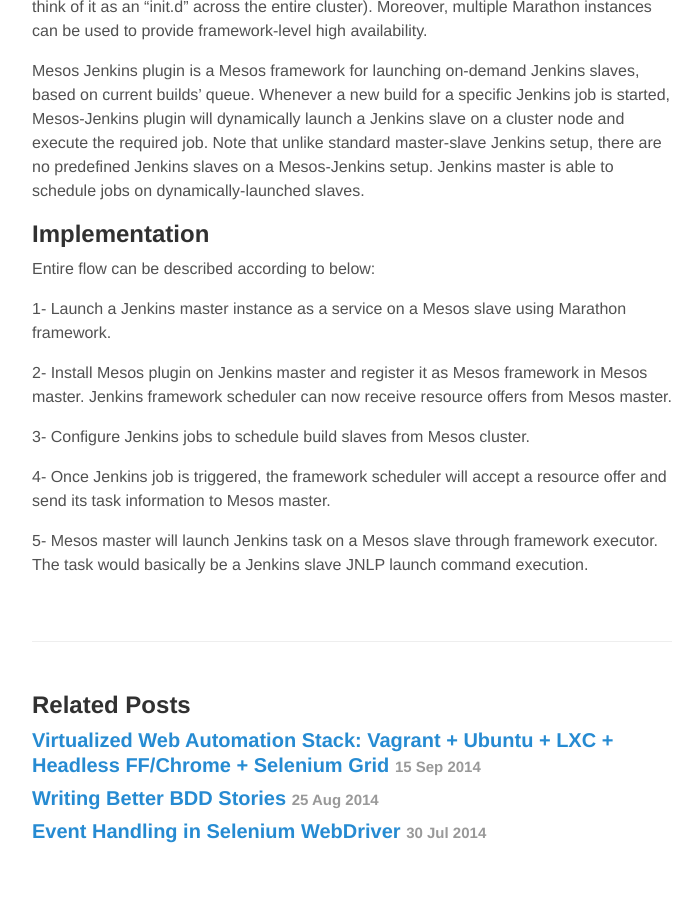
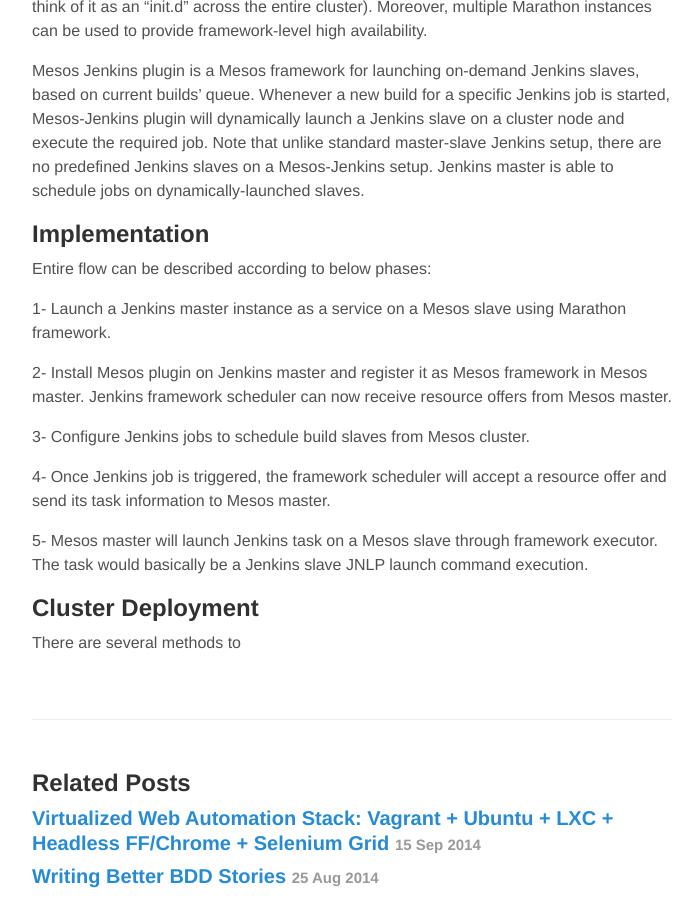
Before and after one commit to waseemh/waseemh.github.io_F, a Jekyll site: the page built from _posts/2015-03-15-cluster-wideci-system-mesos-jenkins.md, in a window 1280 px wide and 900 px high, scrolled down 1196 px. Shown: the whole window, without its empty margins (288-988 px from the left). Built offline with Jekyll 4.4.1, drawn with Linux system fonts in a browser that asks for light colours; Markdown is read by kramdown in place of the engine named in the settings.

Commit message:
Update 2015-03-15-cluster-wideci-system-mesos-jenkins.md

```diff
--- a/_posts/2015-03-15-cluster-wideci-system-mesos-jenkins.md
+++ b/_posts/2015-03-15-cluster-wideci-system-mesos-jenkins.md
@@ -26,7 +26,7 @@
 
 ## Implementation
 
-Entire flow can be described according to below:
+Entire flow can be described according to below phases:
 
 1- Launch a Jenkins master instance as a service on a Mesos slave using Marathon framework.
 
@@ -37,3 +37,7 @@
 4- Once Jenkins job is triggered, the framework scheduler will accept a resource offer and send its task information to Mesos master.
 
 5- Mesos master will launch Jenkins task on a Mesos slave through framework executor. The task would basically be a Jenkins slave JNLP launch command execution.
+
+## Cluster Deployment
+
+There are several methods to
```
